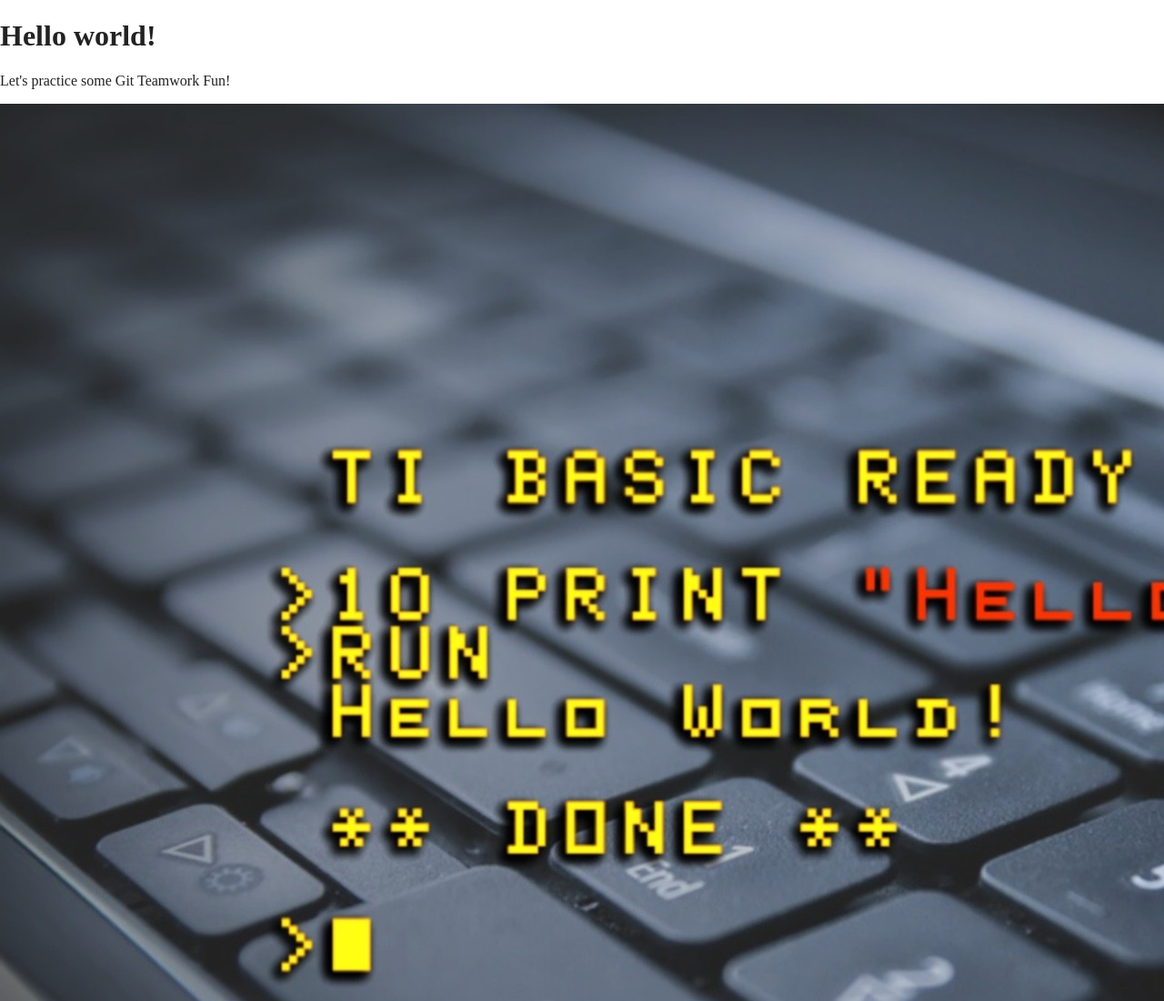
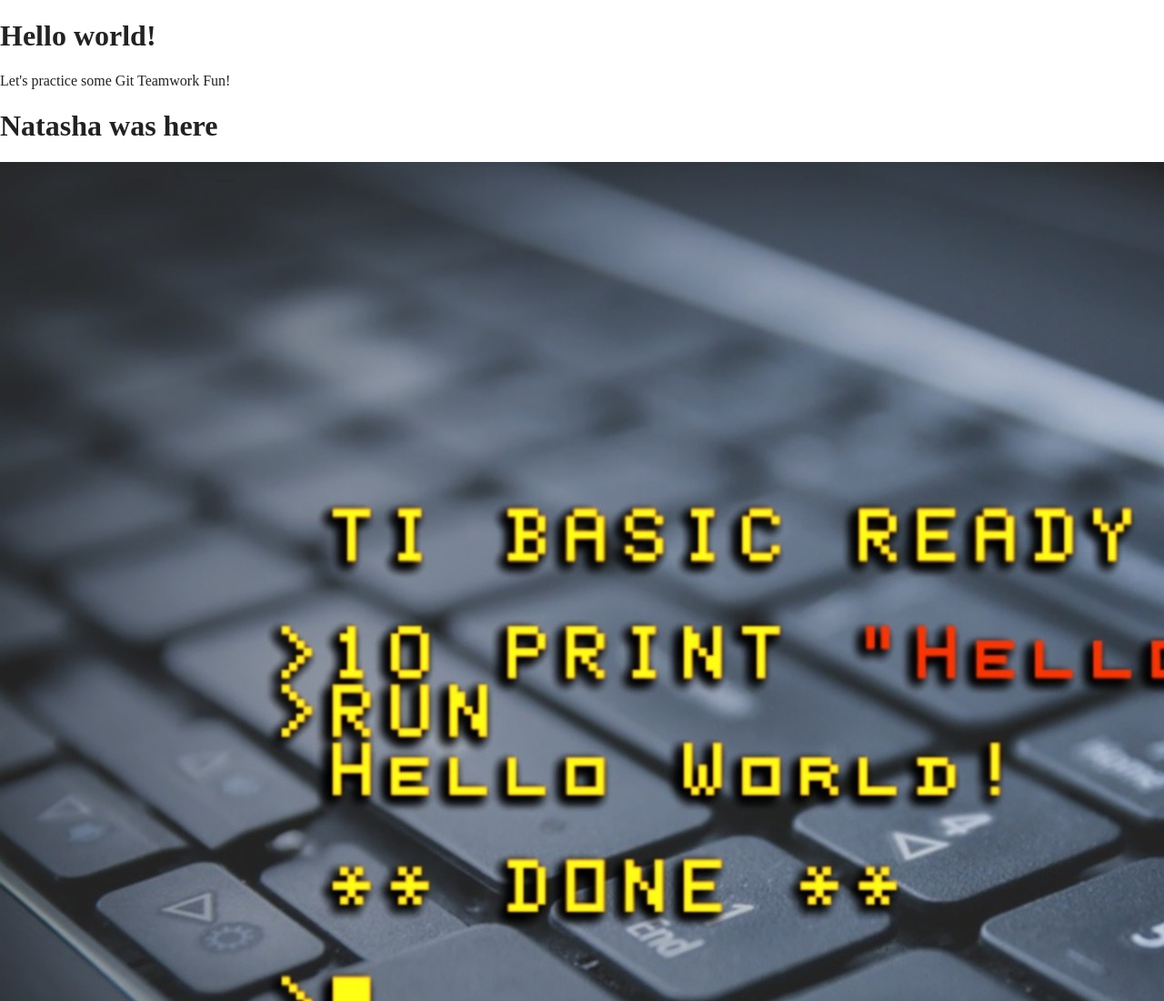
Before and after one commit to RedheadRen/git-teamwork, a website built with Parcel: page index.html in a window 1280 px wide. Shown: the top 1100 px of the page at 91% size. Built offline with nearby package versions, Linux system fonts and the light colour scheme; files whose address does not match are found by name.

Commit message:
added h1

```diff
--- a/index.html
+++ b/index.html
@@ -29,6 +29,8 @@
 
   <p>Let's practice some Git Teamwork Fun!</p>
 
+  <h1>Natasha was here</h1>
+
   <div>
     <img src="hello-world.jpg" alt="hello world code">
   </div>
```
